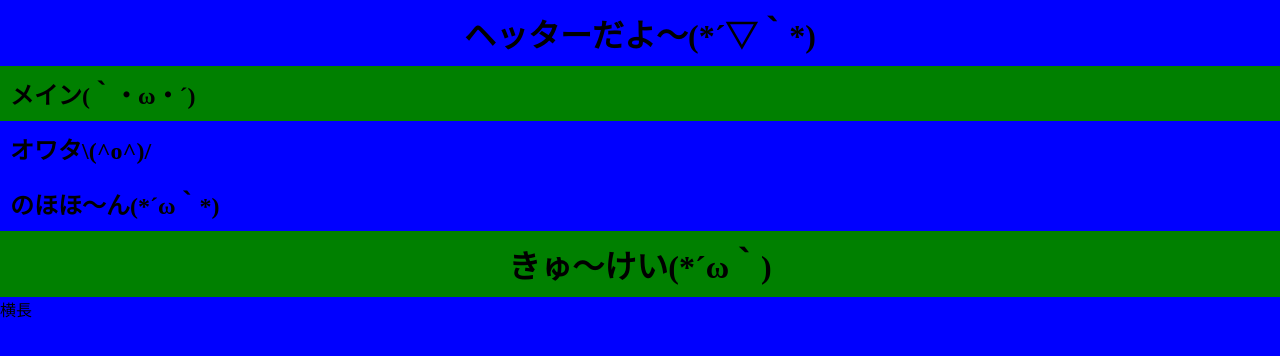
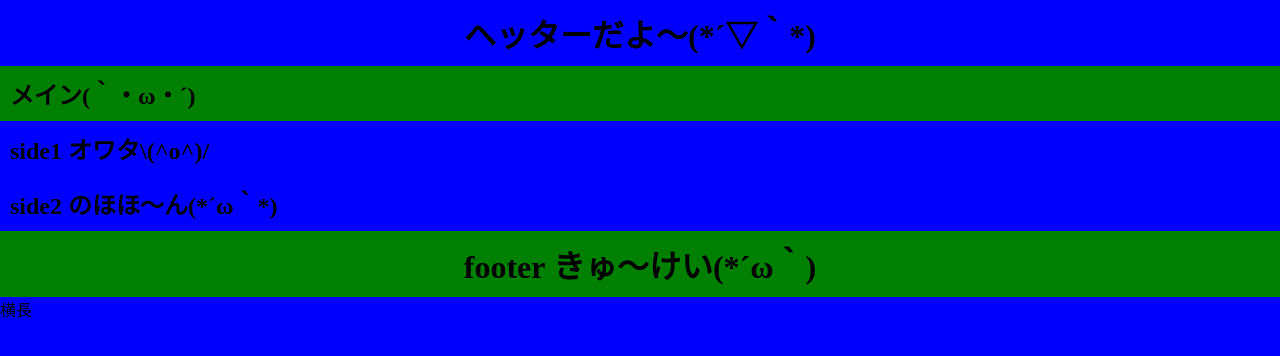
Before and after one commit to akatukikuonn/web1-10, a plain HTML site: page index.html in a window 1280 px wide. Drawn offline with Linux system fonts and the light colour scheme.

Commit message:
Create index.html

```diff
--- a/index.html
+++ b/index.html
@@ -16,12 +16,12 @@
    <h1>メイン(｀・ω・´)</h1>
   </section>
   <aside>
-   <h1>オワタ\(^o^)/</h1>
+   <h1>side1 オワタ\(^o^)/</h1>
   </aside>
   <aside>
-   <h1>のほほ～ん(*´ω｀*)</h1>
+   <h1>side2 のほほ～ん(*´ω｀*)</h1>
   </aside>
   <footer>
-   <h1>きゅ～けい(*´ω｀)</h1>
+   <h1>footer きゅ～けい(*´ω｀)</h1>
   </footer>
  </body>
```
